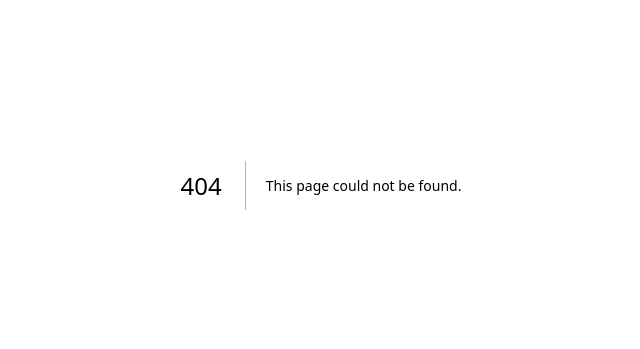
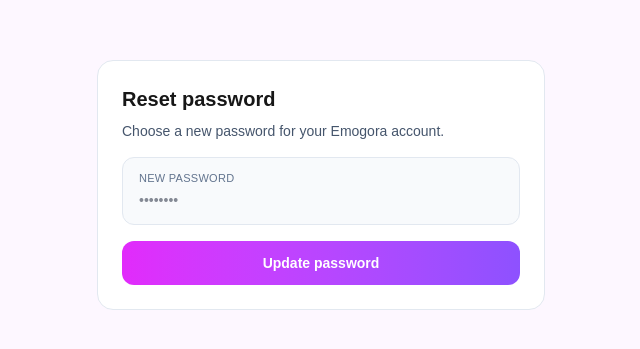
Before and after one commit to bxyhkvgmjj-dot/emogora, a Next.js app: page /reset-password in a window 1280 px wide. Before the commit this address had no page. Shown: the part 215-564 px from the top of the page, without its empty margins (319-959 px from the left). Built offline with nearby package versions, Linux system fonts and the light colour scheme; no server answers.

Commit message:
Add forgot password flow

```diff
--- a/app/login/LoginForm.tsx
+++ b/app/login/LoginForm.tsx
@@ -28,7 +28,7 @@ export default function LoginForm({ initialMode = "signin" }: Props) {
 
   const [mounted, setMounted] = useState(false);
 
-  // ✅ Support redirecting back to original page (middleware sets ?next=...)
+  // ✅ Support redirecting back to original page (middleware sets ?next=...).
   const nextUrl = params.get("next") || "/chat?mode=feel";
 
   useEffect(() => {
@@ -49,6 +49,38 @@ export default function LoginForm({ initialMode = "signin" }: Props) {
     window.location.href = nextUrl;
   };
 
+  // ✅ Safe + reliable password reset (prevents email enumeration)
+  const sendReset = async () => {
+    if (loading) return;
+
+    setError(null);
+    setNotice(null);
+
+    if (!email) {
+      setError("Enter your email first, then click “Forgot password?”.");
+      return;
+    }
+
+    setLoading(true);
+    try {
+      const { error } = await supabase.auth.resetPasswordForEmail(email, {
+        redirectTo: `${window.location.origin}/reset-password`,
+      });
+
+      // ✅ Always show a generic success message (do not leak whether email exists)
+      if (error) {
+        setNotice("If this email exists, a reset link has been sent.");
+        return;
+      }
+
+      setNotice("If this email exists, a reset link has been sent. (Check spam too.)");
+    } catch {
+      setNotice("If this email exists, a reset link has been sent.");
+    } finally {
+      setLoading(false);
+    }
+  };
+
   const submit = async () => {
     if (loading) return;
 
@@ -64,7 +96,6 @@ export default function LoginForm({ initialMode = "signin" }: Props) {
 
       if (mode === "signup") {
         // ✅ Signup allowed ONLY if server rendered this page in signup mode
-        // (no key check needed here anymore)
         const { error } = await supabase.auth.signUp({ email, password });
         if (error) throw error;
 
@@ -138,9 +169,7 @@ export default function LoginForm({ initialMode = "signin" }: Props) {
             </span>
           </h1>
 
-          <p className="mt-1.5 text-sm text-slate-600 leading-relaxed">
-            {subtitle}
-          </p>
+          <p className="mt-1.5 text-sm text-slate-600 leading-relaxed">{subtitle}</p>
 
           {mode === "signup" && (
             <div className="mt-4 grid grid-cols-3 gap-2 text-[11px] text-slate-600">
@@ -203,6 +232,20 @@ export default function LoginForm({ initialMode = "signin" }: Props) {
             />
           </div>
 
+          {/* ✅ Forgot password (signin only) */}
+          {mode === "signin" && (
+            <div className="flex justify-end">
+              <button
+                type="button"
+                onClick={sendReset}
+                disabled={loading}
+                className="text-sm text-slate-600 hover:text-slate-900 underline underline-offset-4 disabled:opacity-50"
+              >
+                Forgot password?
+              </button>
+            </div>
+          )}
+
           <button
             onClick={submit}
             disabled={loading}
--- /dev/null
+++ b/app/reset-password/page.tsx
@@ -0,0 +1,81 @@
+"use client";
+
+import { useMemo, useState } from "react";
+import { supabaseBrowser } from "@/lib/supabase/browser";
+
+export default function ResetPasswordPage() {
+  const supabase = useMemo(() => supabaseBrowser(), []);
+  const [password, setPassword] = useState("");
+  const [loading, setLoading] = useState(false);
+  const [error, setError] = useState<string | null>(null);
+  const [done, setDone] = useState(false);
+
+  const updatePassword = async () => {
+    setError(null);
+
+    if (!password || password.length < 8) {
+      setError("Password must be at least 8 characters.");
+      return;
+    }
+
+    setLoading(true);
+    try {
+      const { error } = await supabase.auth.updateUser({ password });
+      if (error) throw error;
+
+      setDone(true);
+      setTimeout(() => (window.location.href = "/login"), 900);
+    } catch (e: any) {
+      setError(e?.message ?? "Could not update password.");
+    } finally {
+      setLoading(false);
+    }
+  };
+
+  return (
+    <div className="min-h-screen flex items-center justify-center px-4 bg-[#fdf7ff]">
+      <div className="w-full max-w-md rounded-2xl border border-slate-200 bg-white p-6">
+        <h1 className="text-xl font-semibold">Reset password</h1>
+
+        {done ? (
+          <p className="mt-3 text-slate-700">Password updated. Redirecting…</p>
+        ) : (
+          <>
+            <p className="mt-2 text-sm text-slate-600">
+              Choose a new password for your Emogora account.
+            </p>
+
+            {error && (
+              <div className="mt-4 rounded-xl border border-rose-200 bg-rose-50 px-4 py-3 text-sm text-rose-700">
+                {error}
+              </div>
+            )}
+
+            <div className="mt-4 rounded-xl border border-slate-200 bg-slate-50 px-4 py-3">
+              <label className="block text-[11px] uppercase tracking-wide text-slate-500">
+                New password
+              </label>
+              <input
+                type="password"
+                className="mt-1 w-full bg-transparent text-sm text-slate-900 focus:outline-none"
+                value={password}
+                onChange={(e) => setPassword(e.target.value)}
+                placeholder="••••••••"
+                autoComplete="new-password"
+                disabled={loading}
+              />
+            </div>
+
+            <button
+              onClick={updatePassword}
+              disabled={loading}
+              className="mt-4 w-full rounded-xl bg-gradient-to-r from-fuchsia-500 to-violet-500 px-4 py-3 text-sm font-semibold text-white disabled:opacity-60"
+            >
+              {loading ? "Updating…" : "Update password"}
+            </button>
+          </>
+        )}
+      </div>
+    </div>
+  );
+}
```
